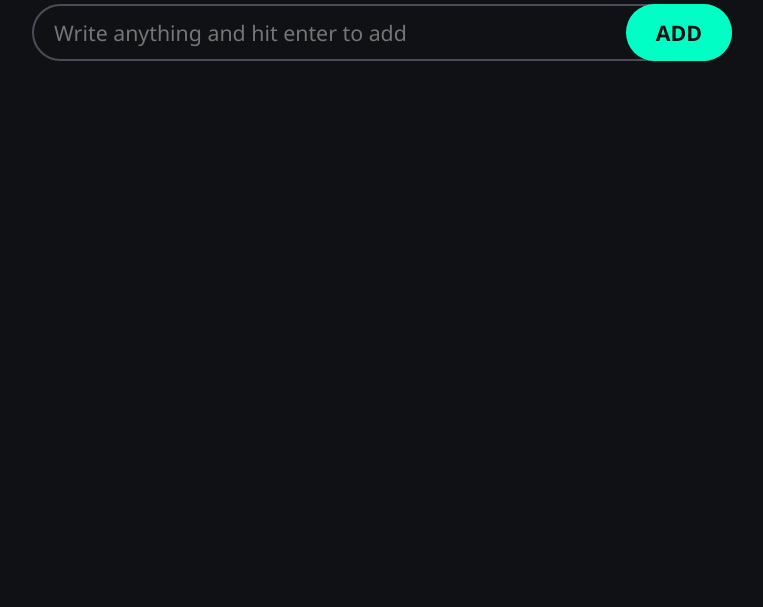
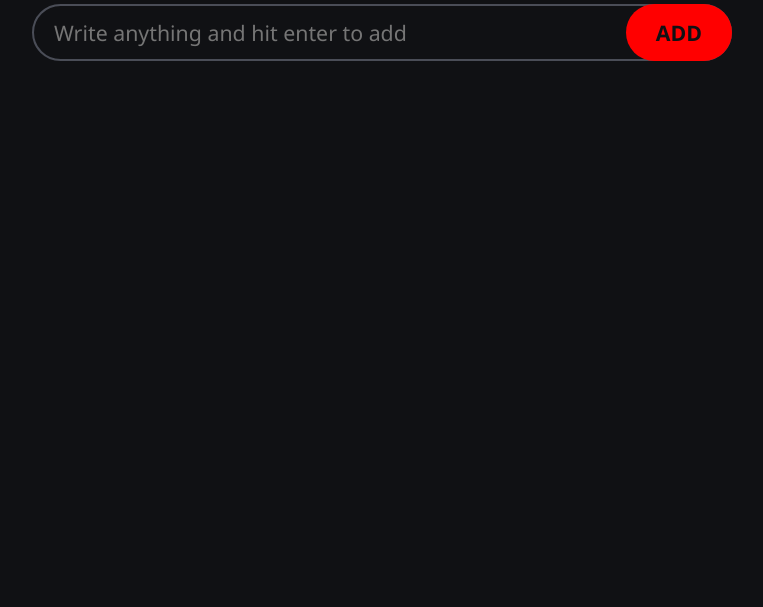
Before and after one commit to manuj-rai/todo, a plain HTML site: page index.html in a window 1280 px wide. Shown: the part 213-820 px from the top of the page, without its empty margins (258-1021 px from the left). Drawn offline with Linux system fonts and the light colour scheme.

Commit message:
modified:   style.css

```diff
--- a/style.css
+++ b/style.css
@@ -2,7 +2,7 @@
     --background: #101114;
     --primary-color: #1C1D20;
     --secondary-color: #4A4D57;
-    --accent-color: #00FFC4;
+    --accent-color: #ff0000;
     --text-color: #F9F9F9;
 }
 *{
```
